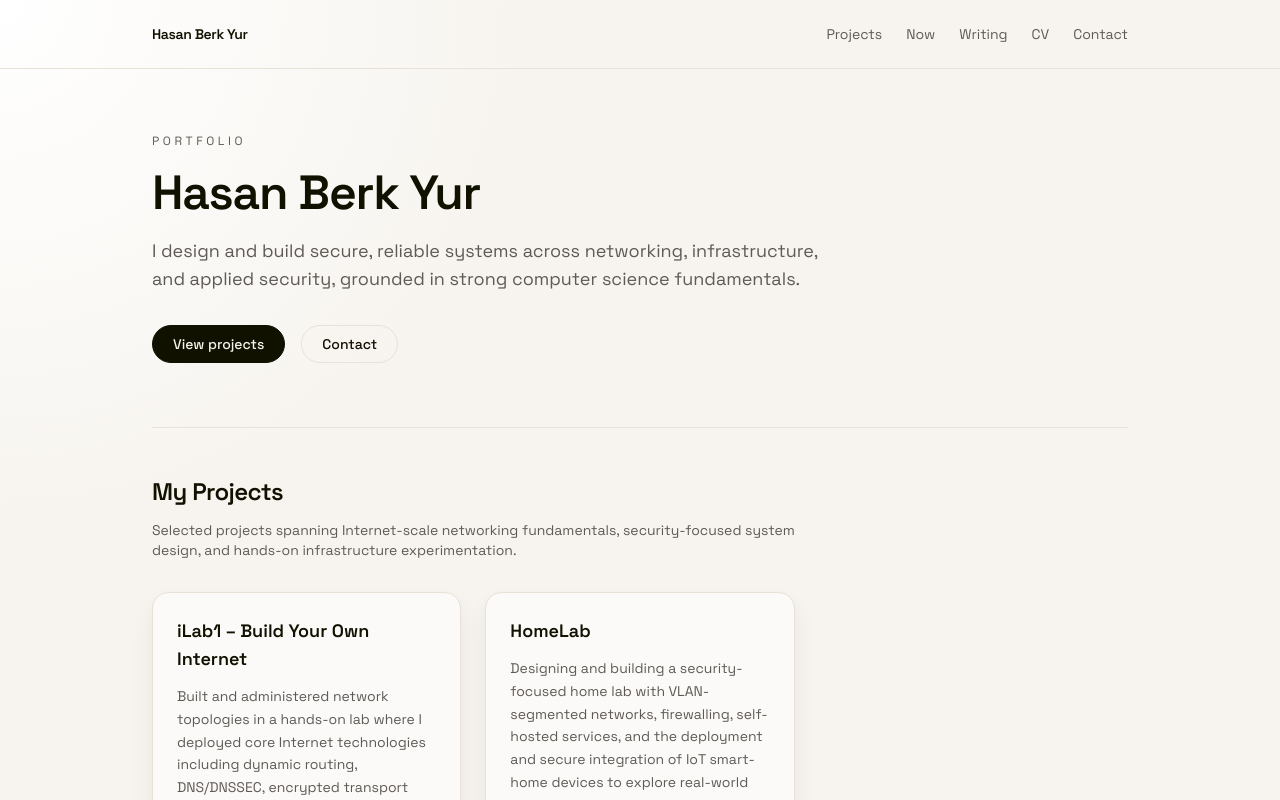
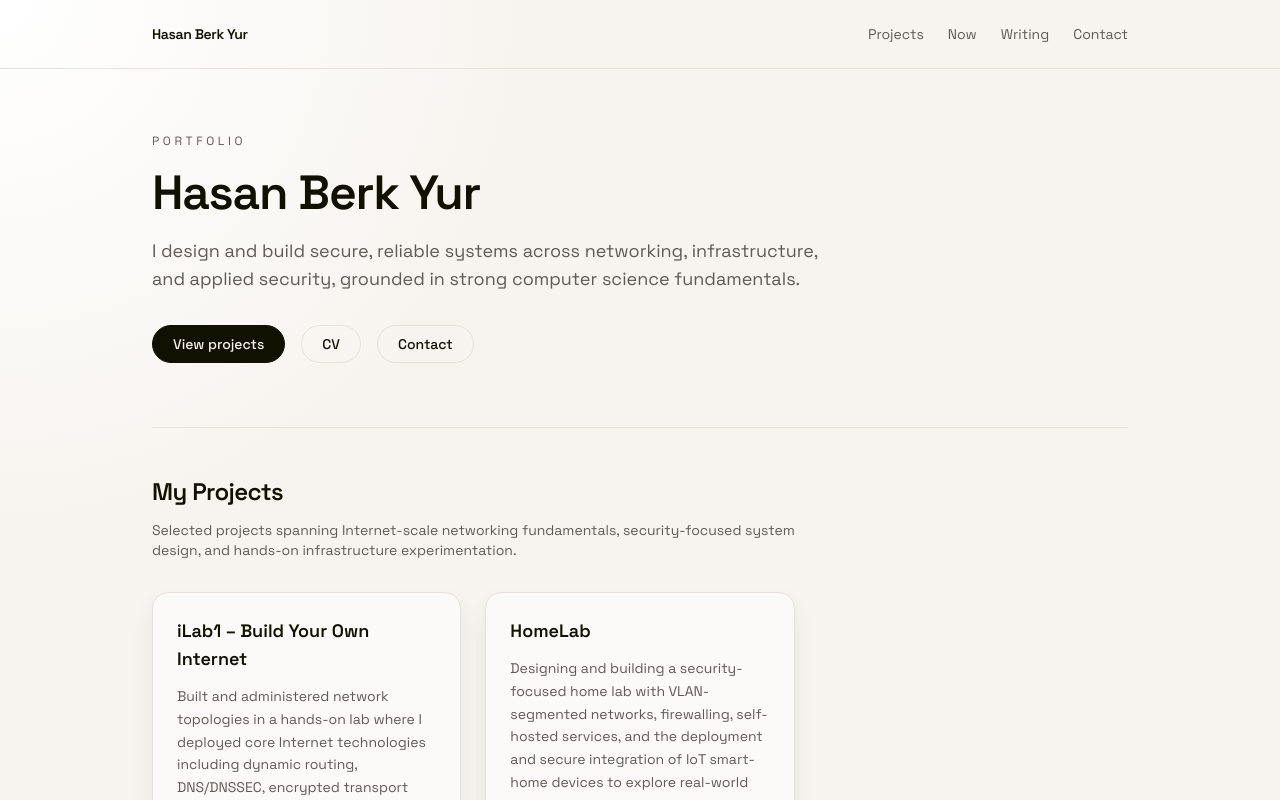
Before and after one commit to hasanberkyur/personal-website, a Next.js app: page / in a window 1280 px wide. Shown: the top 800 px of the page. Built offline with nearby package versions, Linux system fonts and the light colour scheme.

Commit message:
removed cv from header, added under the portfolio

```diff
--- a/app/page.tsx
+++ b/app/page.tsx
@@ -24,6 +24,13 @@ export default function HomePage() {
               className="rounded-full border border-text bg-text px-5 py-2 text-sm font-medium text-bg transition hover:-translate-y-0.5"
             >
               View projects
+            </a>
+            <a
+              className="rounded-full border border-border px-5 py-2 text-sm font-medium text-text transition hover:-translate-y-0.5 hover:border-text"
+              href="/hasan-berkyur-cv.pdf"
+              download
+            >
+              CV
             </a>
             <a
               href="mailto:hasanberkyur@outlook.com"
--- a/components/Header.tsx
+++ b/components/Header.tsx
@@ -15,9 +15,6 @@ export default function Header() {
           <a className="transition hover:text-text" href="#writing">
             Writing
           </a>
-          <a className="transition hover:text-text" href="/hasan-berkyur-cv.pdf" download>
-            CV
-          </a>
           <a className="transition hover:text-text" href="#contact">
             Contact
           </a>
```
